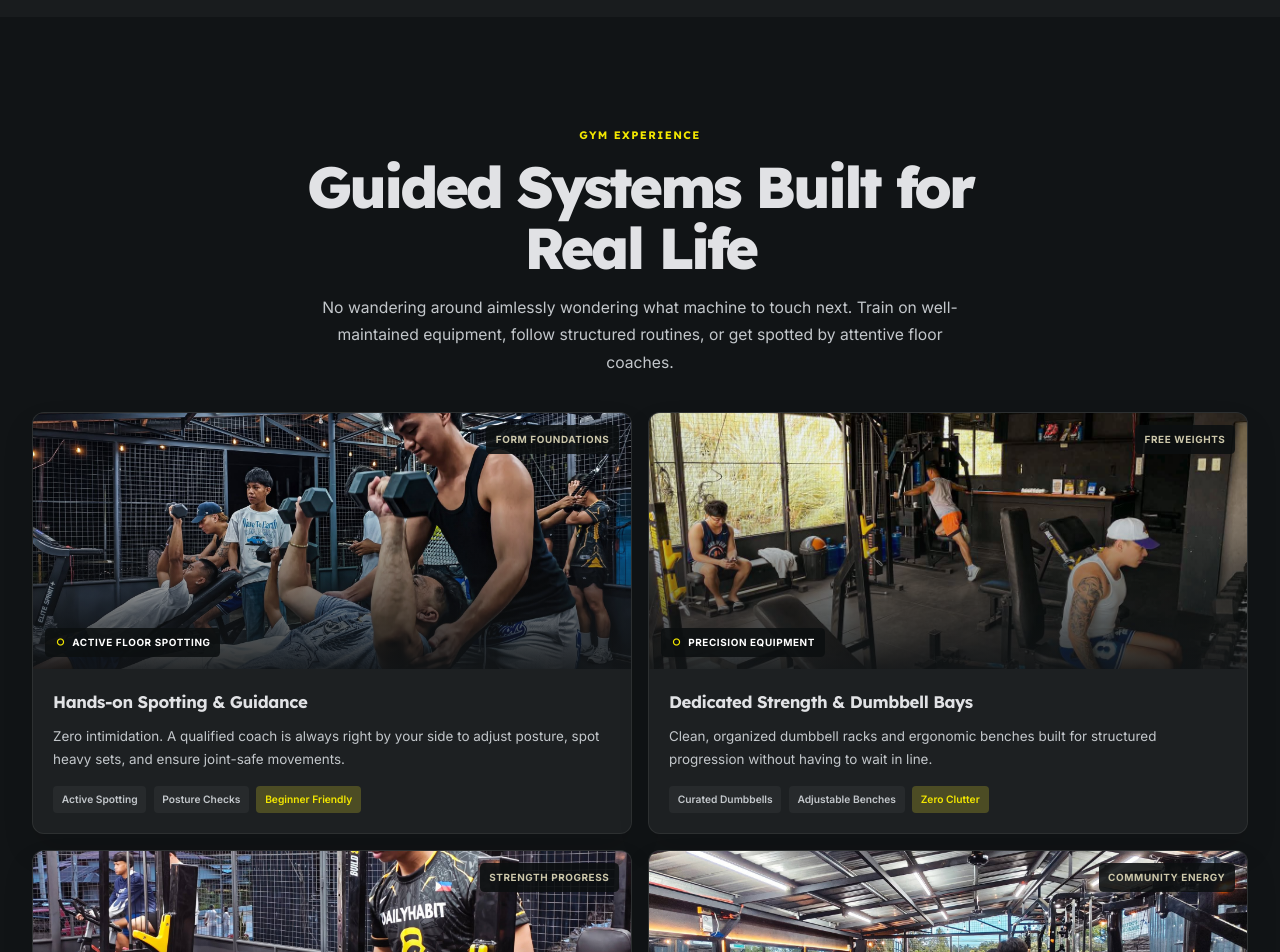
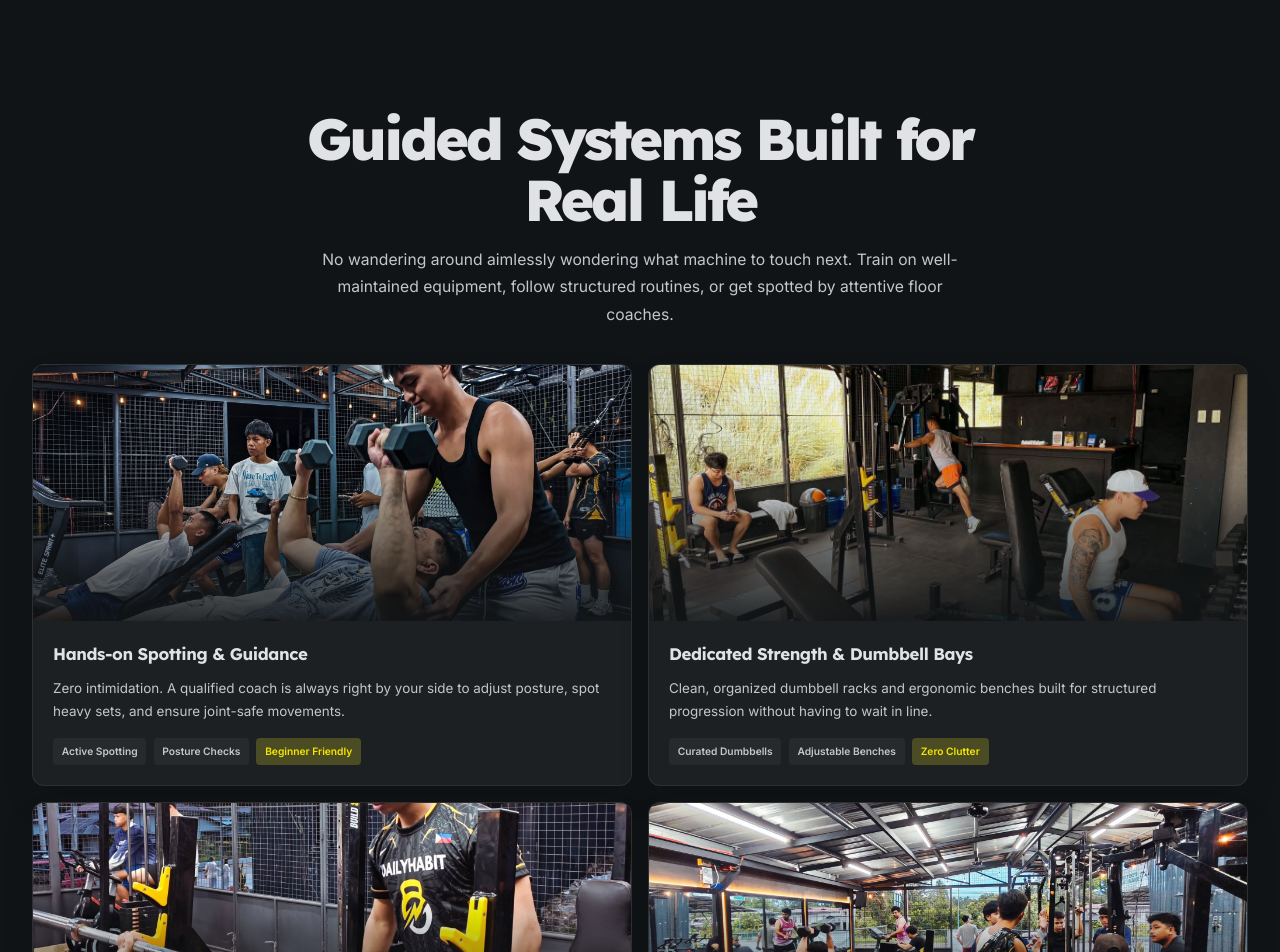
Before and after one commit to luisantonioj/daily-habit-fitness-gym, a Next.js app: page / in a window 1280 px wide. Shown: the part 1560-2512 px from the top of the page. Built offline with nearby package versions, Linux system fonts and the light colour scheme.

Commit message:
feat: update landing page content and styling

```diff
--- a/components/landing/landing-page.tsx
+++ b/components/landing/landing-page.tsx
@@ -13,10 +13,10 @@ function ArrowForward() {
   return <Icon name="arrow_forward" />;
 }
 
-function SectionHeader({ eyebrow, title, description, id, centered = false }: { eyebrow: string; title: string; description?: string; id: string; centered?: boolean }) {
+function SectionHeader({ eyebrow, title, description, id, centered = false }: { eyebrow?: string; title: string; description?: string; id: string; centered?: boolean }) {
   return (
     <div className={`stitch-section-header${centered ? " is-centered" : ""}`}>
-      <span className="stitch-eyebrow">{eyebrow}</span>
+      {eyebrow ? <span className="stitch-eyebrow">{eyebrow}</span> : null}
       <h2 id={id}>{title}</h2>
       {description ? <p>{description}</p> : null}
     </div>
@@ -57,8 +57,8 @@ export function LandingPage() {
                   <div className="stitch-service-media">
                     <MediaImage media={card.media} />
                     <div className="stitch-service-shade" aria-hidden="true" />
-                    <span className="stitch-service-label"><Icon name="fiber_manual_record" />{card.label}</span>
-                    <span className="stitch-service-corner">{card.corner}</span>
+                    {card.label ? <span className="stitch-service-label"><Icon name="fiber_manual_record" />{card.label}</span> : null}
+                    {card.corner ? <span className="stitch-service-corner">{card.corner}</span> : null}
                   </div>
                   <div className="stitch-service-body">
                     <h3>{card.title}</h3>
@@ -88,11 +88,11 @@ export function LandingPage() {
                 <article className="stitch-coach-profile" key={coach.name}>
                   <div className="stitch-coach-photo">
                     <MediaImage media={coach.media} />
-                    <span className="stitch-coach-label">{coach.label}</span>
+                    {coach.label ? <span className="stitch-coach-label">{coach.label}</span> : null}
                   </div>
                   <div className="stitch-coach-profile-body">
                     <div>
-                      <span className="stitch-coach-role">{coach.role}</span>
+                      {coach.role ? <span className="stitch-coach-role">{coach.role}</span> : null}
                       <h3>{coach.name}</h3>
                     </div>
                     <p>“{coach.quote}”</p>
@@ -127,21 +127,8 @@ export function LandingPage() {
             <div className="stitch-location-grid">
               <div className="stitch-location-cards">
                 <article>
-                  <div><Icon name="pin_drop" /><h3>{location.addressTitle}</h3></div>
-                  <strong>{location.address}</strong>
-                  <p>{location.addressCopy}</p>
-                </article>
-                <article>
                   <div><Icon name="schedule" /><h3>Operating Hours</h3></div>
                   <strong>{location.hours}</strong>
-                  <dl>
-                    {location.hoursRows.map(([label, value]) => (
-                      <div key={label}>
-                        <dt>{label}</dt>
-                        <dd>{value}</dd>
-                      </div>
-                    ))}
-                  </dl>
                 </article>
                 <article>
                   <div><Icon name="contact_phone" /><h3>Direct Contact</h3></div>
@@ -160,6 +147,12 @@ export function LandingPage() {
                     </a>
                   </div>
                   <p>{location.contactCopy}</p>
+                </article>
+                <article>
+                  <div><Icon name="near_me" /><h3>Near Landmarks</h3></div>
+                  <ul className="stitch-landmark-list">
+                    {location.landmarks.map((landmark) => <li key={landmark}>{landmark}</li>)}
+                  </ul>
                 </article>
               </div>
               <div className="stitch-map">
--- a/components/theme/theme-toggle.tsx
+++ b/components/theme/theme-toggle.tsx
@@ -32,7 +32,6 @@ export function ThemeToggle() {
   return (
     <button className="theme-toggle" type="button" aria-label={nextLabel} aria-pressed={theme === "light"} onClick={toggleTheme}>
       <span aria-hidden="true">{theme === "dark" ? "☼" : "☾"}</span>
-      <span className="theme-toggle-label">{theme === "dark" ? "Light" : "Dark"}</span>
     </button>
   );
 }
--- a/content/site.ts
+++ b/content/site.ts
@@ -105,8 +105,8 @@ export const stitchContent = {
   header: {
     nav: [
       ["Benefits", "#benefits"],
-      ["Experience & Services", "#experience-services"],
-      ["Coaching & Media", "#coaching-media"],
+      ["Experience", "#experience-services"],
+      ["Community", "#coaching-media"],
       ["Memberships", "#memberships"],
       ["FAQ", "#faq"],
       ["Location & Contact", "#location-contact"],
@@ -115,7 +115,7 @@ export const stitchContent = {
     cta: "Get Started",
     coachOnDuty: {
       name: "Coach Spear",
-      role: "Head Coach",
+      role: "",
       status: "Coach on Duty",
       media: coachesMedia.coachSpear,
     },
@@ -133,14 +133,14 @@ export const stitchContent = {
     ],
     liveLabel: "LIVE HABIT FLOOR",
     coachName: "Coach Spear",
-    coachRole: "Head Coach & Strength Mentor",
+    coachRole: "",
     coachStatus: "Floor Active",
     streakLabel: "COMMUNITY STREAK GOAL",
     streakValue: "88% Milestone",
     streakCopy: "412 members completed their consistent 20-min daily routine today.",
   },
   benefits: {
-    eyebrow: "The Habit Difference",
+    eyebrow: "",
     title: "Designed Specifically to Break Gym Intimidation",
     description: "Say goodbye to confusing setups and high-pressure expectations. We focus exclusively on sustainable rituals that effortlessly fit your week.",
     cards: [
@@ -151,38 +151,38 @@ export const stitchContent = {
     ],
   },
   experience: {
-    eyebrow: "Gym Experience",
+    eyebrow: "",
     title: "Guided Systems Built for Real Life",
     description: "No wandering around aimlessly wondering what machine to touch next. Train on well-maintained equipment, follow structured routines, or get spotted by attentive floor coaches.",
     cards: [
       {
         media: gymExperienceMedia.exp1,
-        label: "Active Floor Spotting",
-        corner: "Form Foundations",
+        label: "",
+        corner: "",
         title: "Hands-on Spotting & Guidance",
         copy: "Zero intimidation. A qualified coach is always right by your side to adjust posture, spot heavy sets, and ensure joint-safe movements.",
         chips: ["Active Spotting", "Posture Checks", "Beginner Friendly"],
       },
       {
         media: gymExperienceMedia.exp2,
-        label: "Precision Equipment",
-        corner: "Free Weights",
+        label: "",
+        corner: "",
         title: "Dedicated Strength & Dumbbell Bays",
         copy: "Clean, organized dumbbell racks and ergonomic benches built for structured progression without having to wait in line.",
         chips: ["Curated Dumbbells", "Adjustable Benches", "Zero Clutter"],
       },
       {
         media: gymExperienceMedia.exp3,
-        label: "Coach-Guided Lifts",
-        corner: "Strength Progress",
+        label: "",
+        corner: "",
         title: "Safe Barbell & Compound Lifts",
         copy: "Build real upper-body strength and confidence under a barbell with step-by-step coaching tailored to your starting mobility.",
         chips: ["Barbell Confidence", "Movement Tempo", "Safe Progression"],
       },
       {
         media: gymExperienceMedia.exp4,
-        label: "Daily Habit Floor",
-        corner: "Community Energy",
+        label: "",
+        corner: "",
         title: "Open, Ventilated Community Floor",
         copy: "An airy, welcoming atmosphere where members support each other's daily milestones—encouraging, friendly, and 100% ego-free.",
         chips: ["Fresh Air Flow", "Mutual Support", "All Fitness Levels"],
@@ -190,45 +190,45 @@ export const stitchContent = {
     ],
   },
   coaching: {
-    eyebrow: "Meet the Guidance Team",
+    eyebrow: "",
     title: "Coaching Focused on Your Pace",
     coaches: [
       {
         media: coachesMedia.coachSpear,
-        label: "Head Coach",
-        role: "Head Coach & Strength Mentor",
+        label: "",
+        role: "",
         name: "Coach Spear",
         quote: "The body achieves what the mind believes. Pace yourself and trust the process.",
         note: "Zero ego • Master coaching",
       },
       {
         media: coachesMedia.coachAxl,
-        label: "Floor Mentor",
-        role: "Floor Coach & Movement Specialist",
+        label: "",
+        role: "",
         name: "Coach Axl",
         quote: "Discipline is choosing between what you want now and what you want most.",
         note: "Form first • Patient guidance",
       },
       {
         media: coachesMedia.coachDa,
-        label: "Floor Mentor",
-        role: "Strength & Conditioning Coach",
+        label: "",
+        role: "",
         name: "Coach Da",
         quote: "Small daily improvements over time lead to stunning results.",
         note: "Consistency guide • Safe progression",
       },
       {
         media: coachesMedia.coachFrancis,
-        label: "Daily Coach",
-        role: "Beginner Transitions Coach",
+        label: "",
+        role: "",
         name: "Coach Francis",
         quote: "Action creates motivation, not the other way around. Just show up.",
         note: "100% encouragement • Habit builder",
       },
       {
         media: coachesMedia.coachJomuel,
-        label: "Daily Coach",
-        role: "Strength & Mobility Coach",
+        label: "",
+        role: "",
         name: "Coach Jomuel",
         quote: "Consistency beats intensity every single time. Build the habit first.",
         note: "Active spotting • Everyday pacing",
@@ -236,12 +236,12 @@ export const stitchContent = {
     ],
   },
   gallery: {
-    eyebrow: "Inside the Space",
+    eyebrow: "",
     title: "Life at Daily Habit",
     description: "Explore photos from our gym and community. Select any photo for a closer look.",
   },
   memberships: {
-    eyebrow: "Accessible Memberships",
+    eyebrow: "",
     title: "Straightforward Habit Investment",
     description: "No hidden sign-up penalties, no predatory multi-year commitments. Choose the tier of guidance that matches your current lifestyle.",
     tiers: [
@@ -252,7 +252,7 @@ export const stitchContent = {
     note: "Official rates and customized session packages are confirmed in person during your initial complimentary walkthrough and fitness orientation.",
   },
   community: {
-    eyebrow: "Real Member Stories",
+    eyebrow: "",
     title: "Community Voices",
     feed: { label: "Daily Habit Family", timestamp: "Shared from our member community feed • 2 hrs ago", tags: ["✨ Community Milestone", "🙌 100% Encouragement"], quote: "Never thought the gym could feel like hanging out with good friends.", copy: "Post-workout laughs with Tuesday's 7:30 AM crew. Zero judgment, just everyday people showing up for each other.", celebrations: "148 Celebrations", comments: "34 Comments", media: sampleMedia.community },
     testimonials: [
@@ -275,21 +275,14 @@ export const stitchContent = {
   location: {
     eyebrow: "Visit Us",
     title: "Location & Visiting Hours",
-    addressTitle: "Main Studio Location",
-    address: "Purok 1, National Highway, Brgy. Ibabao, Cuenca, Philippines, 4222",
-    addressCopy: "Located along National Highway in Brgy. Ibabao, Cuenca. Convenient roadside parking and accessible transit.",
     hours: "Daily 7:00 AM – 11:00 PM",
-    hoursRows: [
-      ["Monday – Sunday:", "7:00 AM – 11:00 PM"],
-      ["Active Floor Coach Duty:", "Available Daily"],
-      ["Front Desk Concierge:", "Daily 7:00 AM – 11:00 PM"],
-    ],
     contact: "0945 829 0028 • support@dailyhabitph.com",
     contactCopy: "Reach out by phone, email, or message us directly on our official Facebook page.",
     phone: "0945 829 0028",
     email: "support@dailyhabitph.com",
     facebook: "https://www.facebook.com/dailyhabitfitnessgym",
     facebookHandle: "@dailyhabitfitnessgym",
+    landmarks: ["Cafe Raya", "ADELE Studios", "Lomiko Hauz Ibabao"],
     mapLabel: "Daily Habit Fitness Gym",
     mapSubLabel: "Purok 1, Brgy. Ibabao, Cuenca, Batangas, 4222",
     cta: "Get Directions",
```
Also changed, not shown: app/globals.css (+36 -13 lines), public/location-gym-sign.png (added).
